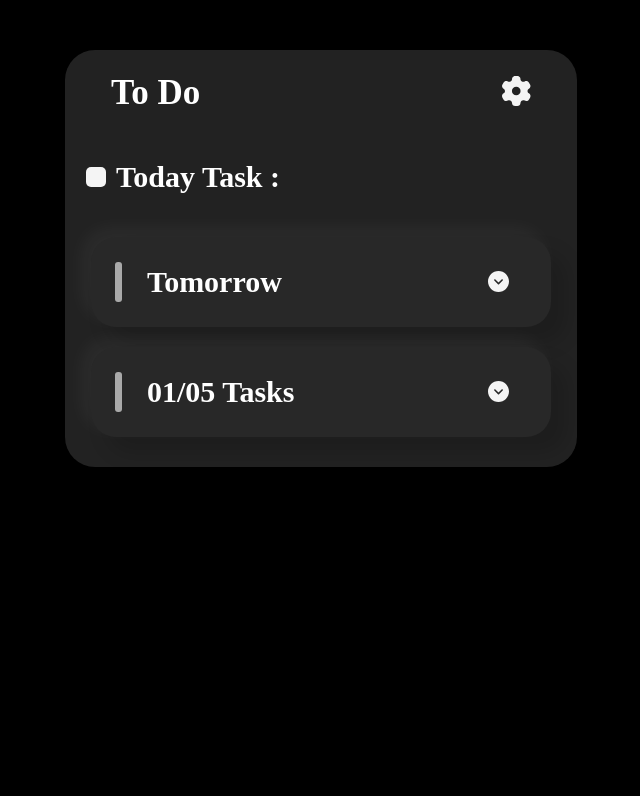
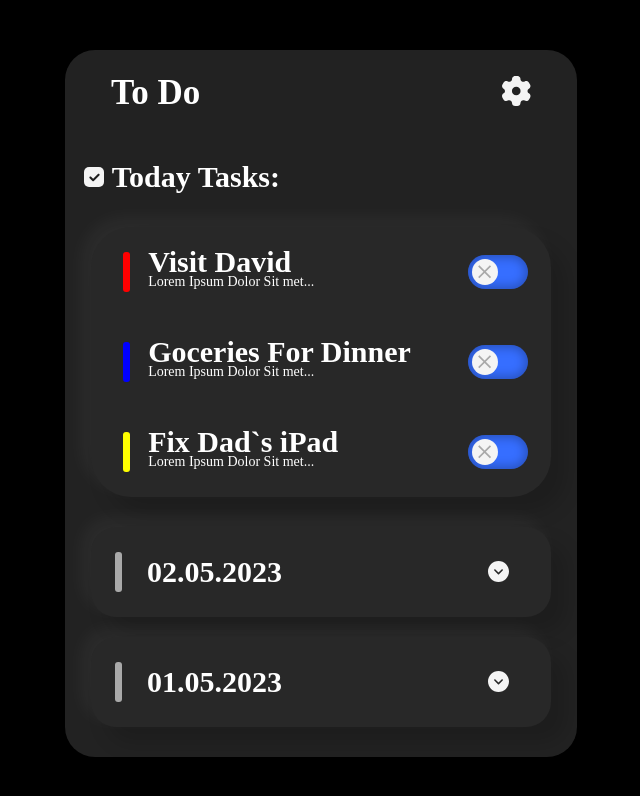
Before and after one commit to KarimAlba/TODOList, a React (Create React App) app: page / in a window 1280 px wide. Shown: the top 796 px of the page, without its empty margins (319-959 px from the left). Built offline with nearby package versions, Linux system fonts and the light colour scheme; a web font is replaced by a local one.

Commit message:
fixed all bags without news line

```diff
--- a/package.json
+++ b/package.json
@@ -7,6 +7,7 @@
     "@testing-library/react": "^13.4.0",
     "@testing-library/user-event": "^13.5.0",
     "axios": "^1.4.0",
+    "moment": "^2.29.4",
     "react": "^18.2.0",
     "react-dom": "^18.2.0",
     "react-scripts": "5.0.1",
--- a/src/components/allTasksComponent/AllTasksComponent.js
+++ b/src/components/allTasksComponent/AllTasksComponent.js
@@ -5,7 +5,9 @@ import LastDay from '../lastDayComponent/LastDayComponent'
 const AllTasksComponent = (props) => {
     const { daysForRender } = props;
 
-    const renderBlock = daysForRender.map( day =>
+    const renderBlock = daysForRender.map
+        (
+            day =>
             <LastDay key={day.title + String(new Date()) + '12'} day={day}/>
         )
 
--- a/src/components/cardOfNewsComponent/CardOfNewsComponent.js
+++ b/src/components/cardOfNewsComponent/CardOfNewsComponent.js
@@ -1,7 +1,6 @@
 import cardOfNewsStyles from '../cardOfNewsComponent/CardOfNewsComponent.module.scss'
 
 const CardOfNews = (props) => {
-    console.log(props.news)
     const allNews = props.news.map(
         news =>
         <span key={news}>{news}</span>
--- a/src/components/lastDayComponent/LastDayComponent.js
+++ b/src/components/lastDayComponent/LastDayComponent.js
@@ -6,7 +6,14 @@ import allTasksStyles from '../allTasksComponent/AlTasksComponent.module.scss'
 const Day = (props) => {
     const { day } = props;
 
-    const openedTasksBlocks = (
+    const [isOpened, setIsOpened] = useState(false);
+
+    function handleButtonClick(e) {
+        e.preventDefault();
+        setIsOpened(!isOpened);
+    }
+
+    return (
         <div>
             <div className={allTasksStyles.containerOfDay} >
                 <div className={allTasksStyles.grayLine}  />
@@ -15,38 +22,7 @@ const Day = (props) => {
                 </h3>
                 <button onClick={handleButtonClick} />
             </div>
-            <OpenedTasks openedTasks={day.arrayOfTasks}/>
-        </div>
-    )
-
-    const closedTasksBlocks = (
-        <div>
-            <div className={allTasksStyles.containerOfDay}>
-                <div className={allTasksStyles.grayLine} />
-                <h3>
-                    {day.title}
-                </h3>
-                <button onClick={handleButtonClick} />
-            </div>
-        </div>
-    )
-
-    const [renderBlock, setRenderBlock] = useState(closedTasksBlocks);
-
-    function handleButtonClick(e) {
-        e.preventDefault();
-        if (closedTasksBlocks == renderBlock) {
-            setRenderBlock(openedTasksBlocks)
-            console.log(renderBlock);
-        } else {
-            setRenderBlock(closedTasksBlocks)
-            console.log(renderBlock);
-        }
-    }
-
-    return (
-        <div>
-            {renderBlock}
+            {isOpened ? <OpenedTasks openedTasks={day.dayTasks} /> : null}
         </div>
     )
 }
--- a/src/components/openedTaskComponent/OpenedTasksComponent.js
+++ b/src/components/openedTaskComponent/OpenedTasksComponent.js
@@ -1,4 +1,4 @@
-import React, { useState } from 'react'
+import React from 'react'
 import openedTasksStyles from './OpenedTasksComponent.module.scss'
 
 const OpenedTasks = (props) => {
--- a/src/components/todayTasksComponent/TodayTasksComponent.js
+++ b/src/components/todayTasksComponent/TodayTasksComponent.js
@@ -3,50 +3,32 @@ import todayTaskStyle from './TodayTasksComponent.module.scss';
 import OpenedTasks from '../openedTaskComponent/OpenedTasksComponent';
 
 const TodayTask = (props) => {
-    const tasksForRender = props.dayForRender.arrayOfTasks;
-    const [selectedDayForRender, setSelectedDayForRender] = useState(tasksForRender);
+    const day = props.dayForRender;
+    const [selectedDayForRender, setSelectedDayForRender] = useState(day);
+    const [isOpened, setIsOpened] = useState(true);
 
-    const closedContainer =
-        <div className={todayTaskStyle.todayTask}>
-            <div className={todayTaskStyle.openedTaskTitle}>
-                <button
-                    className='closedStatusClassName'
-                    onClick={handlerButtonClick}
-                />
-                <h3>{props.dayForRender.title + " "}:</h3>
-            </div>
-        </div>
+    function handlerButtonClick(e) {
+        e.preventDefault();
+        if (isOpened) {
+            e.target.className = 'closedStatusClassName';
+            setIsOpened(!isOpened);
+        } else {
+            e.target.className = 'openedStatusClassName';
+            setIsOpened(!isOpened);
+        }
+    }
 
-    const openedContainer =
+    return (
         <div className={todayTaskStyle.todayTask}>
             <div className={todayTaskStyle.openedTaskTitle}>
                 <button
                     className='openedStatusClassName'
                     onClick={handlerButtonClick}
                 />
-                <h3>{props.dayForRender.title + " "}:</h3>
+                <h3>Today Tasks:</h3>
             </div>
-            <OpenedTasks openedTasks = {selectedDayForRender}/>
+            {isOpened? <OpenedTasks openedTasks={selectedDayForRender}/> : null}
         </div>
-
-    const [renderBlock, setRenderBlock] = useState(closedContainer);
-
-    function handlerButtonClick(e) {
-        e.preventDefault();
-        if (e.target.className == 'closedStatusClassName') {
-            e.target.className = 'openedStatusClassName';
-            setRenderBlock(openedContainer);
-        } else {
-            e.target.className = 'closedStatusClassName';
-            setRenderBlock(closedContainer);
-        }
-    }
-
-    return (
-        <div>
-            {renderBlock}
-        </div>
-
     )
 }
 
--- /dev/null
+++ b/src/db/tasks.json
@@ -0,0 +1,61 @@
+{
+    "tasks": [
+        {
+            "id": 165166167,
+            "date": "05.05.2023",
+            "name": "Visit David",
+            "color": "redLine",
+            "description": "Lorem Ipsum Dolor Sit met..."
+        },
+        {
+            "id": 166167168,
+            "date": "05.05.2023",
+            "name": "Goceries For Dinner",
+            "color": "blueLine",
+            "description": "Lorem Ipsum Dolor Sit met..."
+        },
+        {
+            "id": 167168169,
+            "date": "05.05.2023",
+            "name": "Fix Dad`s iPad",
+            "color": "yellowLine",
+            "description": "Lorem Ipsum Dolor Sit met..."
+        },
+        {
+            "id": 168169170,
+            "date": "02.05.2023",
+            "name": "Yoga Class",
+            "color": "blueLine",
+            "description": "Lorem Ipsum Dolor Sit met..."
+        },
+        {
+            "id": 169170171,
+            "date": "01.05.2023",
+            "name": "Mmm Grechka",
+            "color": "redLine",
+            "description": "Lorem Ipsum Dolor Sit met..."
+        },
+        {
+            "id": 171172173,
+            "date": "01.05.2023",
+            "name": "Breakfast with TambiMasaev",
+            "color": "yellowLine",
+            "description": "Lorem Ipsum Dolor Sit met..."
+        },
+        {
+            "id": 172173174,
+            "date": "02.05.2023",
+            "name": "To Fix Up Z Car",
+            "color": "blueLine",
+            "description": "Lorem Ipsum Dolor Sit met..."
+        },
+        {
+            "id": 175176177,
+            "date": "02.05.2023",
+            "name": "Dinner With Anton Spraul",
+            "color": "redLine",
+            "description": "Lorem Ipsum Dolor Sit met..."
+        }
+
+    ]
+}
--- a/src/root/App.js
+++ b/src/root/App.js
@@ -1,58 +1,50 @@
 import '../root/App.scss'
 import axios, { all } from 'axios'
 import React, { useState } from 'react'
+import data from '../db/tasks.json'
 import TodayTaskComponent from '../components/todayTasksComponent/TodayTasksComponent'
 import AllTasksComponent from '../components/allTasksComponent/AllTasksComponent'
 import NewsComponent from '../components/newsComponent/NewsComponent'
 import CardOfNews from '../components/cardOfNewsComponent/CardOfNewsComponent'
-
-class Day {
-  constructor(title, arrayOfTasks) {
-    this.title = title;
-    this.arrayOfTasks = arrayOfTasks;
-  }
-}
-
-class Task {
-  constructor(color, name) {
-    this.name = name;
-    this.color = color;
-    this.description = 'Lorem Ipsum Dolor Sit met...'
-  }
-}
-
-const today = new Day('Today Task', [
-    new Task('redLine', 'Visit David'),
-    new Task('blueLine', 'Goceries For Dinner'),
-    new Task('yellowLine', 'Fix Dad`s iPad'),
-  ]
-)
-
-const tomorrow = new Day('Tomorrow', [
-    new Task('redLine', 'Mmm Grechka'),
-    new Task('yellowLine', 'Breakfast with TambiMasaev'),
-  ]
-)
-
-const firstMay = new Day('01/05 Tasks', [
-    new Task('blueLine', 'Yoga Class'),
-    new Task('blueLine', 'To Fix Up Z Car'),
-    new Task('yellowLine', 'Dinner With Anton Spraul'),
-  ]
-)
+var moment = require('moment');
 
 function App() {
-  const allDays = [
-    tomorrow,
-    firstMay,
-  ]
+  let arrayOfTitles = [];
+  const tasks = data.tasks
 
-  let arrayOfTitles = [];
-
-  const [nowADay, setNowADay] = useState(today);
-  const [allDaysForRender, setAllDaysForRender] = useState(allDays);
+  const [allDaysForRender, setAllDaysForRender] = useState([]);
   const [newsData, setNewsData] = useState(arrayOfTitles);
   const [newsURL, setNewsURL] = useState('https://newsdata.io/api/1/news?country=de&apikey=pub_2148842010334e142d800e3d99be32c1e6789')
+  const days = [];
+
+  React.useEffect(
+    () => {
+      prepareArrayOfAllTasks(tasks);
+      let otherDays = days.slice(1, days.length);
+      setAllDaysForRender(otherDays);
+    }, []
+  )
+
+  tasks.sort((a, b) => moment(b.date, 'DD.MM.YY') - moment(a.date, 'DD.MM.YY'));
+  let today = tasks.slice(0, 3);
+
+  function prepareArrayOfAllTasks(arr) {
+    if (arr.length > 0) {
+      let lastIndex = arr.findLastIndex(item => item.date == arr[0].date);
+      const dayTasks = arr.splice(0, lastIndex+1);
+
+      let copyOfSubArr = {dayTasks};
+      copyOfSubArr.title = dayTasks[0].date;
+      days.push(copyOfSubArr);
+      if (arr.length !== 0) {
+        prepareArrayOfAllTasks(arr);
+      } else {
+        return
+      }
+    } else {
+      return
+    }
+  }
 
  const getUrl = (url) => {
   setNewsURL(url);
@@ -72,7 +64,7 @@ function App() {
         <h1>To Do</h1>
         <NewsComponent getUrl = {getUrl}/>
       </div>
-      <TodayTaskComponent dayForRender={nowADay} />
+      <TodayTaskComponent dayForRender={today} />
       <AllTasksComponent daysForRender={allDaysForRender} />
       <CardOfNews news={newsData}/>
     </div>
```
Also changed, not shown: 1 other file (tests, documents, lock files or other folders).
